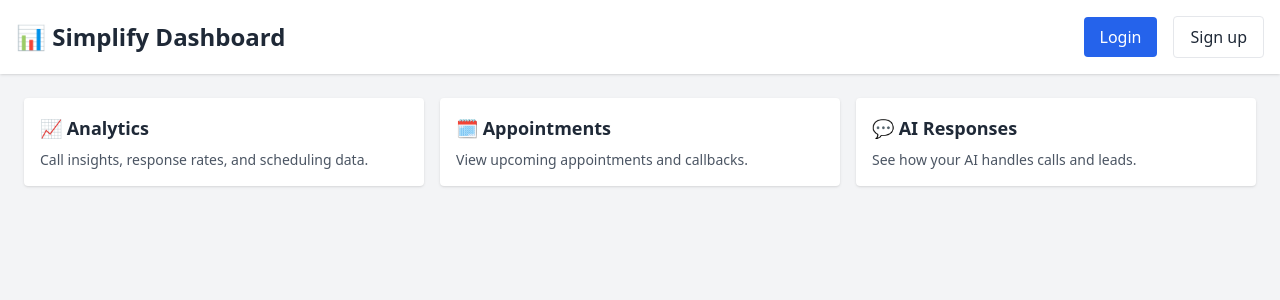
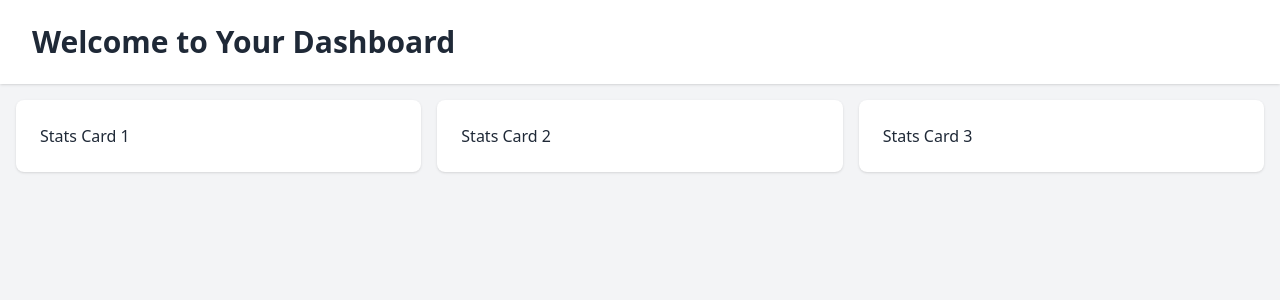
Before and after one commit to Bojo12344/simplify-dashboard, a React (Vite) app: page / in a window 1280 px wide. Shown: the top 300 px of the page. Built offline with nearby package versions, Linux system fonts and the light colour scheme.

Commit message:
Update App.jsx

```diff
--- a/src/App.jsx
+++ b/src/App.jsx
@@ -1,32 +1,20 @@
-import React from 'react'
+import React from "react";
 
 export default function App() {
   return (
     <div className="min-h-screen bg-gray-100 text-gray-800">
-      <header className="bg-white shadow p-4 flex items-center justify-between">
-        <h1 className="text-2xl font-bold">📊 Simplify Dashboard</h1>
-        <div className="space-x-4">
-          <button className="bg-blue-600 text-white px-4 py-2 rounded hover:bg-blue-700 transition">Login</button>
-          <button className="border px-4 py-2 rounded hover:bg-gray-200 transition">Sign up</button>
+      <header className="bg-white shadow">
+        <div className="max-w-7xl mx-auto py-6 px-4 sm:px-6 lg:px-8">
+          <h1 className="text-3xl font-bold">Welcome to Your Dashboard</h1>
         </div>
       </header>
-
-      <main className="p-6">
+      <main className="p-4">
         <div className="grid grid-cols-1 md:grid-cols-3 gap-4">
-          <div className="bg-white p-4 rounded shadow">
-            <h2 className="text-lg font-semibold">📈 Analytics</h2>
-            <p className="text-sm text-gray-600 mt-2">Call insights, response rates, and scheduling data.</p>
-          </div>
-          <div className="bg-white p-4 rounded shadow">
-            <h2 className="text-lg font-semibold">🗓️ Appointments</h2>
-            <p className="text-sm text-gray-600 mt-2">View upcoming appointments and callbacks.</p>
-          </div>
-          <div className="bg-white p-4 rounded shadow">
-            <h2 className="text-lg font-semibold">💬 AI Responses</h2>
-            <p className="text-sm text-gray-600 mt-2">See how your AI handles calls and leads.</p>
-          </div>
+          <div className="bg-white p-6 rounded-lg shadow">Stats Card 1</div>
+          <div className="bg-white p-6 rounded-lg shadow">Stats Card 2</div>
+          <div className="bg-white p-6 rounded-lg shadow">Stats Card 3</div>
         </div>
       </main>
     </div>
-  )
+  );
 }
```
